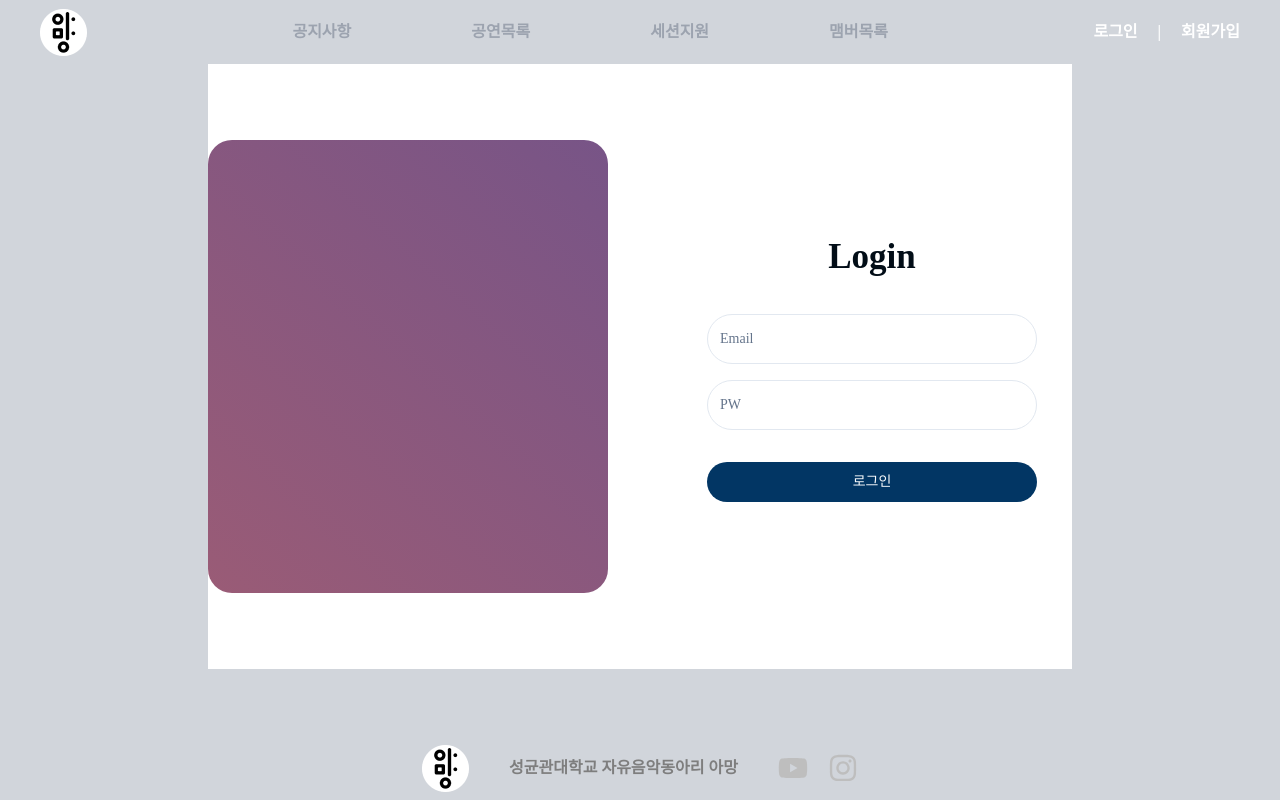
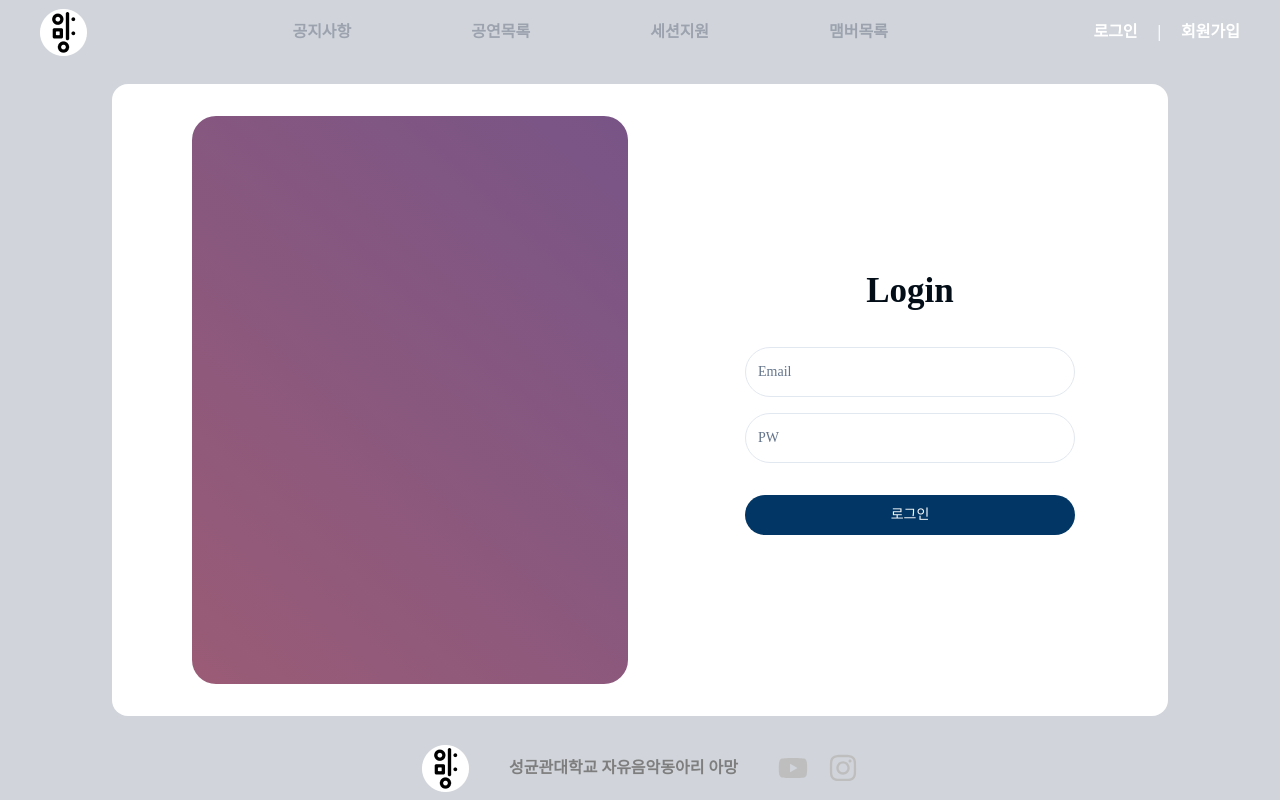
Before and after one commit to skku-amang/main, a Next.js app: page /login in a window 1280 px wide. Built offline with nearby package versions, Linux system fonts and the light colour scheme; no server answers.

Commit message:
chore: login page responsive detail 1 (fail to make responsive for phone)

```diff
--- a/app/login/layout.tsx
+++ b/app/login/layout.tsx
@@ -34,10 +34,10 @@ export default function RootLayout({
     <html lang="ko">
       <SessionProvider>
         <body
-          className={cn(fontSans, 'flex h-screen w-full flex-col bg-gray-300')}
+          className={cn(fontSans, 'flex h-screen w-screen flex-col bg-gray-300')}
         >
-          <HeaderInner height={headerHeight} />
-          <div className="flex w-full flex-grow justify-center">{children}</div>
+          <HeaderInner  height={headerHeight} />
+            <div className="flex w-full flex-grow min-ml-5 mt-5 mb-5 justify-center">{children}</div>
           <FooterInner height={footerHeight} />
         </body>
       </SessionProvider>
--- a/app/login/page.tsx
+++ b/app/login/page.tsx
@@ -32,12 +32,12 @@ const Login = () => {
   }
 
   return (
-    <div className="flex h-[90%] w-[90%] items-center justify-center">
-      <div className="flex h-full w-3/4 items-center justify-center bg-white lg:gap-16">
+    <div className="flex h-full w-[90%] items-center justify-center">
+      <div className="flex h-full w-11/12 rounded-2xl items-center justify-center bg-white lg:gap-16">
         <div
-          className={`${styles.gradation} w-0 flex-shrink-0 rounded-3xl lg:h-3/4 lg:w-1/3 lg:flex-1`}
+          className={`${styles.gradation} w-0 ml-20 flex-shrink-0 rounded-3xl xl:h-[90%] xl:w-1/3 xl:flex-1`}
         ></div>
-        <div className=" flex flex-1 flex-col items-center justify-center">
+        <div className=" flex flex-1 flex-col mr-20 xl:mr-10 items-center justify-center">
           <h3 className="mb-[30px] text-[35px] font-[600]">Login</h3>
           <div className="flex flex-col">
             {/* 일반 로그인 */}
```
